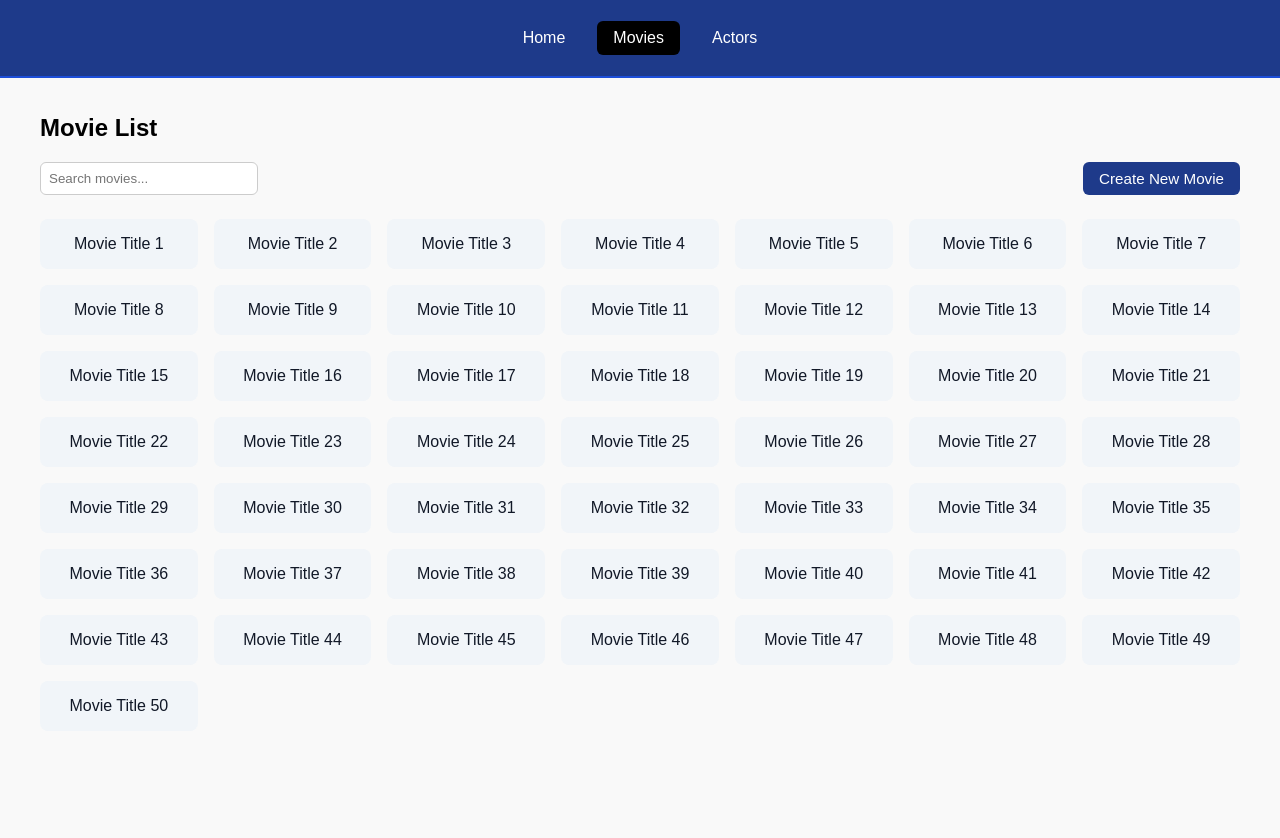
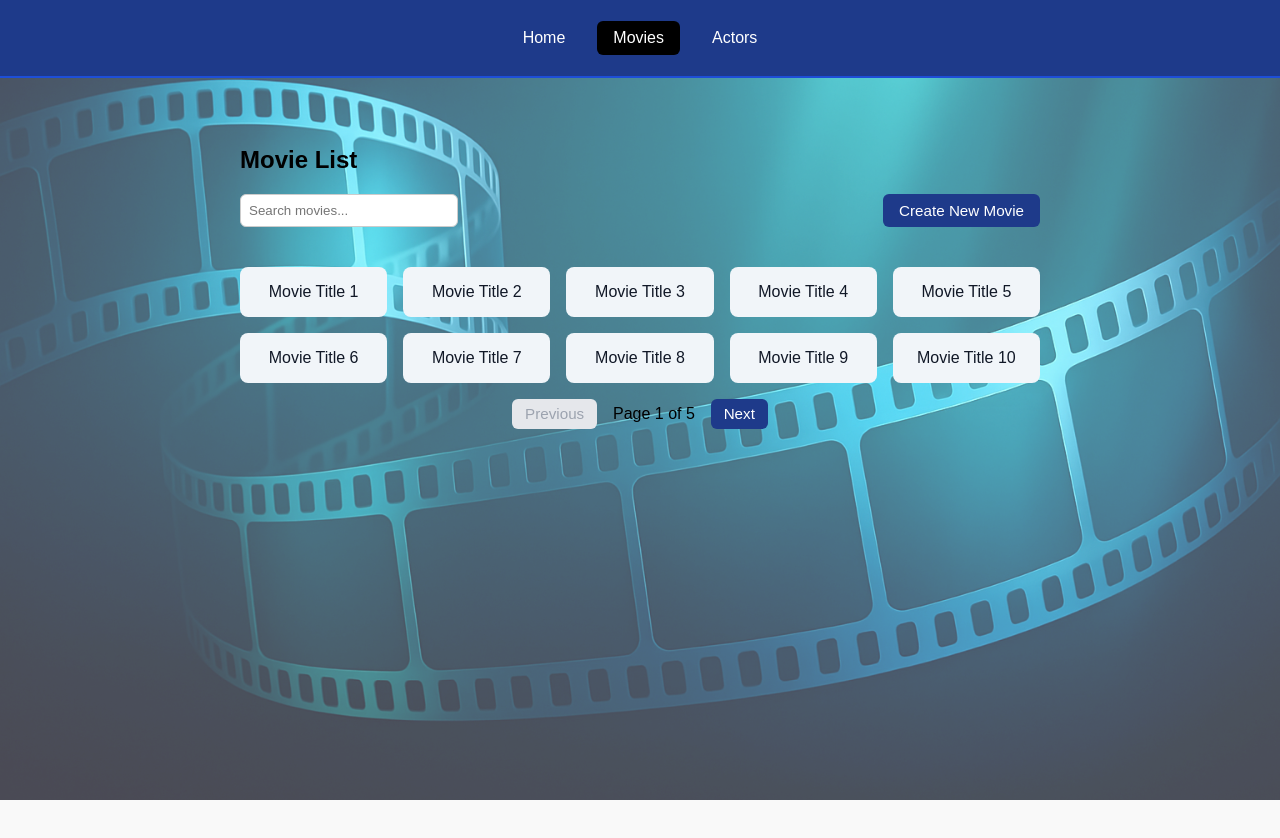
Before and after one commit to KostovPV/retake, a React (Vite) app: page /movies in a window 1280 px wide. Shown: the top 838 px of the page. Before the commit the page ends 800 px from the top, so only its background shows below. Built offline with nearby package versions, Linux system fonts and the light colour scheme.

Commit message:
pagination added to movie and actor views

```diff
--- a/src/components/ActorModal.css
+++ b/src/components/ActorModal.css
@@ -5,7 +5,7 @@
   min-width: 300px;
 }
 
-.actor-modal__btns {
+.modal-buttons {
   display: flex;
   gap: 0.5rem;
   margin: 0.5rem 0 1rem;
--- a/src/index.css
+++ b/src/index.css
@@ -13,6 +13,15 @@ body {
   min-width: 350px;
 }
 
+body::before {
+  content: "";
+  position: fixed;
+  inset: 0;
+  background: url("/background.png") center/cover no-repeat;
+  /* filter: brightness(0.45) blur(2px); */
+  opacity: 0.7;
+  z-index: -1;
+}
 .app-container {
   max-width: 1200px;
   margin: 0 auto;
--- a/src/views/ActorView.css
+++ b/src/views/ActorView.css
@@ -1,5 +1,11 @@
 .actor-view {
-  padding: 2rem;
+  max-width: 800px;
+  margin: 0 auto;
+  padding: 2rem 1rem;
+  min-height: calc(100vh - 100px);
+  display: flex;
+  flex-direction: column;
+  justify-content: flex-start;
 }
 
 .actor-search {
@@ -89,6 +95,28 @@
   cursor: pointer;
 }
 
+.pagination {
+  display: flex;
+  justify-content: center;
+  align-items: center;
+  gap: 1rem;
+  margin-top: 1rem;
+}
+
+.pagination button {
+  padding: 0.4rem 0.8rem;
+  background-color: #1e3a8a;
+  color: white;
+  border: none;
+  border-radius: 6px;
+  cursor: pointer;
+}
+.pagination button:disabled {
+  background-color: #94a3b8;
+  cursor: not-allowed;
+}
+
+
 @media (max-width: 600px) {
   .actor-controls {
     flex-direction: column;
--- a/src/views/ActorView.jsx
+++ b/src/views/ActorView.jsx
@@ -1,4 +1,4 @@
-import { useState, useContext } from "react";
+import { useState, useContext, useMemo, useEffect } from "react";
 import { DataContext } from "../context/DataContext";
 import ActorCreate from "../components/ActorCreate";
 import ActorModal from "../components/ActorModal";
@@ -11,8 +11,25 @@ function ActorView() {
   const [isActorModalOpen, setIsActorModalOpen] = useState(false);
   const [isCreating, setIsCreating] = useState(false);
   const [searchTerm, setSearchTerm] = useState("");
+  const [currentPage, setCurrentPage] = useState(1);
+  const actorsPerPage = 10;
 
-  // Open/close modal
+
+  const filteredActors = useMemo(() => {
+    const q = searchTerm.trim().toLowerCase();
+    if (!q) return actors;
+    return actors.filter(a => (a.FullName || "").toLowerCase().includes(q));
+  }, [actors, searchTerm]);
+
+  const totalPages = Math.max(1, Math.ceil(filteredActors.length / actorsPerPage));
+  const startIndex = (currentPage - 1) * actorsPerPage;
+  const pagedActors = filteredActors.slice(startIndex, startIndex + actorsPerPage);
+
+
+  useEffect(() => { setCurrentPage(1); }, [searchTerm]);
+  useEffect(() => { if (currentPage > totalPages) setCurrentPage(totalPages); }, [totalPages, currentPage]);
+
+
   const openActorModal = (id) => {
     setSelectedActorId(String(id));
     setIsActorModalOpen(true);
@@ -31,46 +48,36 @@ function ActorView() {
   };
 
   const handleUpdateActor = (updatedActor) => {
-    const updated = actors.map((a) =>
-      String(a.ID) === String(updatedActor.ID) ? updatedActor : a
-    );
-    updateActors(updated);
+    updateActors(actors.map(a => String(a.ID) === String(updatedActor.ID) ? updatedActor : a));
   };
 
   const handleDeleteActor = (actorId) => {
     if (!window.confirm("Are you sure you want to delete this actor?")) return;
-    updateActors(actors.filter((a) => String(a.ID) !== String(actorId)));
-    updateRoles(roles.filter((r) => String(r.ActorID) !== String(actorId)));
+    updateActors(actors.filter(a => String(a.ID) !== String(actorId)));
+    updateRoles(roles.filter(r => String(r.ActorID) !== String(actorId)));
     closeActorModal();
   };
 
   const handleAddRole = (role) => {
-    const nextId = String(Math.max(0, ...roles.map((r) => Number(r.ID))) + 1);
+    const nextId = String(Math.max(0, ...roles.map(r => Number(r.ID))) + 1);
     updateRoles([...roles, { ID: nextId, ...role }]);
   };
 
   const handleUpdateRole = (roleId, updates) => {
-    const updated = roles.map((r) =>
-      String(r.ID) === String(roleId) ? { ...r, ...updates } : r
-    );
-    updateRoles(updated);
+    updateRoles(roles.map(r => String(r.ID) === String(roleId) ? { ...r, ...updates } : r));
   };
 
   const handleDeleteRole = (roleId) => {
-    updateRoles(roles.filter((r) => String(r.ID) !== String(roleId)));
+    updateRoles(roles.filter(r => String(r.ID) !== String(roleId)));
   };
 
-  const selectedActor = actors.find((a) => String(a.ID) === String(selectedActorId));
-  const actorRoles = roles.filter((r) => String(r.ActorID) === String(selectedActorId));
-  const filteredActors = actors.filter((a) =>
-    a.FullName.toLowerCase().includes(searchTerm.toLowerCase())
-  );
+  const selectedActor = actors.find(a => String(a.ID) === String(selectedActorId));
+  const actorRoles = roles.filter(r => String(r.ActorID) === String(selectedActorId));
 
   return (
     <div className="actor-view">
       <h2>Actors</h2>
 
-      {/* Controls row */}
       <div className="movie-controls">
         <input
           type="text"
@@ -84,8 +91,6 @@ function ActorView() {
         </button>
       </div>
 
-
-      {/* Create form which to toggle */}
       {isCreating && (
         <ActorCreate
           existingActors={actors}
@@ -94,16 +99,33 @@ function ActorView() {
         />
       )}
 
-      {/* Actor list (buttons) */}
       <div className="actor-buttons">
-        {filteredActors.map((a) => (
+        {pagedActors.map((a) => (
           <button key={a.ID} onClick={() => openActorModal(a.ID)}>
             {a.FullName}
           </button>
         ))}
+        {filteredActors.length === 0 && <p>No actors match your search.</p>}
       </div>
 
-      {/* Modal*/}
+      {filteredActors.length > 0 && (
+        <div className="pagination">
+          <button
+            onClick={() => setCurrentPage(p => Math.max(p - 1, 1))}
+            disabled={currentPage === 1}
+          >
+            Previous
+          </button>
+          <span>Page {currentPage} of {totalPages}</span>
+          <button
+            onClick={() => setCurrentPage(p => Math.min(p + 1, totalPages))}
+            disabled={currentPage === totalPages}
+          >
+            Next
+          </button>
+        </div>
+      )}
+
       <ActorModal
         isOpen={isActorModalOpen}
         onClose={closeActorModal}
--- a/src/views/MovieView.css
+++ b/src/views/MovieView.css
@@ -1,3 +1,13 @@
+.movie-view {
+  max-width: 800px;
+  margin: 0 auto;
+  padding: 2rem 1rem;
+  min-height: calc(100vh - 100px);
+  display: flex;
+  flex-direction: column;
+  justify-content: flex-start;
+}
+
 .movie-controls {
   display: flex;
   justify-content: space-between;
@@ -15,25 +25,37 @@
   border-radius: 6px;
   cursor: pointer;
 }
-
-.create-btn:hover {
-  background-color: #1a357d;
-}
+.create-btn:hover { background-color: #1a357d; }
 
 .movie-search {
   padding: 0.5rem;
   min-width: 200px;
-  /* max-width: 300px; */
   border: 1px solid #ccc;
   border-radius: 6px;
 }
 
+@media (max-width: 600px) {
+  .movie-search { width: 100%; }
+}
 
-@media (max-width: 600px) {
-  .movie-search {
-    padding: 0.5rem;
-    width: 100%;
+.pagination {
+  display: flex;
+  justify-content: center;
+  align-items: center;
+  gap: 1rem;
+  margin-top: 1rem;
+}
 
+.pagination button {
+  padding: 0.4rem 0.8rem;
+  background-color: #1e3a8a;
+  color: #fff;
+  border: none;
+  border-radius: 6px;
+  cursor: pointer;
+}
 
-  }
+.pagination button:disabled {
+  background-color: #94a3b8;
+  cursor: not-allowed;
 }
--- a/src/views/MovieView.jsx
+++ b/src/views/MovieView.jsx
@@ -1,19 +1,36 @@
-import { useState, useContext } from "react";
+import { useState, useContext, useMemo, useEffect } from "react";
 import { DataContext } from "../context/DataContext";
 
 import { convertToStorageDate, convertToEuropeanDate } from "../utils/dateUtils";
 import MovieList from "../components/MovieList";
 import MovieCreate from "../components/MovieCreate";
 import MovieModal from "../components/MovieModal";
-import './MovieView.css';
+import "./MovieView.css";
 
 function MovieView() {
   const { movies, roles, actors, updateMovies } = useContext(DataContext);
+
   const [selectedMovieId, setSelectedMovieId] = useState(null);
   const [isEditing, setIsEditing] = useState(false);
   const [isCreating, setIsCreating] = useState(false);
   const [editData, setEditData] = useState({ Title: "", ReleaseDate: "" });
   const [searchTerm, setSearchTerm] = useState("");
+
+  const [currentPage, setCurrentPage] = useState(1);
+  const moviesPerPage = 10;
+
+  const filteredMovies = useMemo(() => {
+    const q = searchTerm.trim().toLowerCase();
+    if (!q) return movies;
+    return movies.filter((m) => (m.Title || "").toLowerCase().includes(q));
+  }, [movies, searchTerm]);
+
+  const totalPages = Math.max(1, Math.ceil(filteredMovies.length / moviesPerPage));
+  const startIndex = (currentPage - 1) * moviesPerPage;
+  const pagedMovies = filteredMovies.slice(startIndex, startIndex + moviesPerPage);
+
+  useEffect(() => { setCurrentPage(1); }, [searchTerm]);
+  useEffect(() => { if (currentPage > totalPages) setCurrentPage(totalPages); }, [totalPages, currentPage]);
 
   const handleSelectMovie = (id) => {
     setSelectedMovieId(String(id));
@@ -36,10 +53,10 @@ function MovieView() {
     const updated = movies.map((m) =>
       String(m.ID) === String(selectedMovieId)
         ? {
-          ...m,
-          Title: editData.Title,
-          ReleaseDate: convertToStorageDate(editData.ReleaseDate),
-        }
+            ...m,
+            Title: editData.Title,
+            ReleaseDate: convertToStorageDate(editData.ReleaseDate),
+          }
         : m
     );
     updateMovies(updated);
@@ -76,6 +93,7 @@ function MovieView() {
   return (
     <div className="movie-view">
       <h2>Movie List</h2>
+
       <div className="movie-controls">
         <input
           type="text"
@@ -84,9 +102,10 @@ function MovieView() {
           onChange={(e) => setSearchTerm(e.target.value)}
           className="movie-search"
         />
-        <button className="create-btn" onClick={handleCreateClick}>Create New Movie</button>
+        <button className="create-btn" onClick={handleCreateClick}>
+          Create New Movie
+        </button>
       </div>
-
 
       {isCreating && (
         <MovieCreate
@@ -97,11 +116,32 @@ function MovieView() {
       )}
 
       <MovieList
-        movies={movies}
+        movies={pagedMovies}
         selectedMovieId={selectedMovieId}
         onSelect={handleSelectMovie}
-        searchTerm={searchTerm}
+        searchTerm=""
       />
+
+      {/* pagination */}
+      {filteredMovies.length > 0 && (
+        <div className="pagination">
+          <button
+            onClick={() => setCurrentPage((p) => Math.max(p - 1, 1))}
+            disabled={currentPage === 1}
+          >
+            Previous
+          </button>
+          <span>
+            Page {currentPage} of {totalPages}
+          </span>
+          <button
+            onClick={() => setCurrentPage((p) => Math.min(p + 1, totalPages))}
+            disabled={currentPage === totalPages}
+          >
+            Next
+          </button>
+        </div>
+      )}
 
       <MovieModal
         isOpen={!!selectedMovieId}
```
Also changed, not shown: public/background.png (added).
